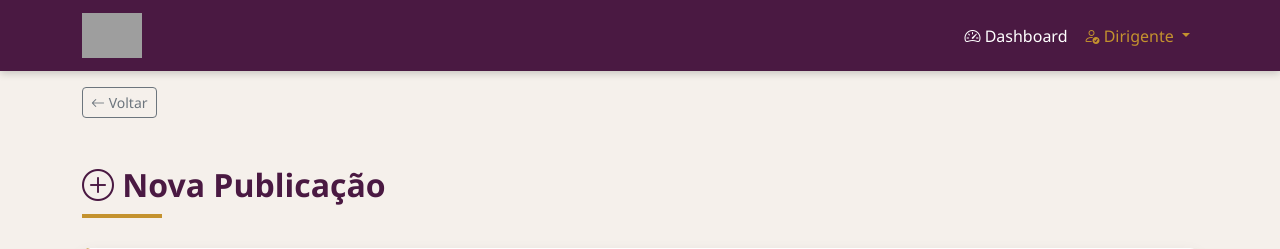
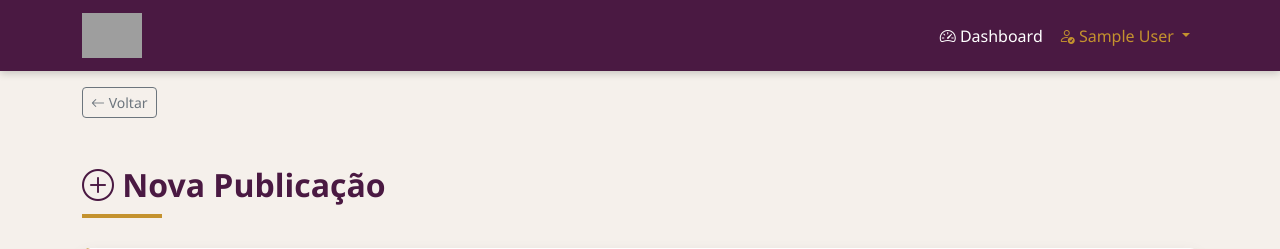
Before and after one commit to brunnoalmeida23/app-templo, a Flask app: page /admin/cadastrar in a window 1280 px wide. Shown: the top 249 px of the page. Run offline with Flask 3, Linux system fonts and the light colour scheme; the visitor is signed in with stand-in values (Sample User, id 1); data comes from the database, SQL or seed files in the repository; grey boxes are pictures that could not be loaded.

Commit message:
Mostrar nome do usuário no menu em vez de Dirigente

```diff
--- a/templates/base.html
+++ b/templates/base.html
@@ -45,7 +45,7 @@
                         <!-- MENU ADMIN COM DROPDOWN -->
                         <li class="nav-item dropdown">
                             <a class="nav-link dropdown-toggle" href="#" id="menuAdmin" role="button" data-bs-toggle="dropdown" aria-expanded="false" style="color: var(--ambar) !important;">
-                                <i class="bi bi-person-check"></i> Dirigente
+                                <i class="bi bi-person-check"></i> {{ session.user_nome }}
                             </a>
                             <ul class="dropdown-menu dropdown-menu-end" aria-labelledby="menuAdmin">
                                 <li><a class="dropdown-item" href="/admin"><i class="bi bi-gear"></i> Painel Admin</a></li>
```
